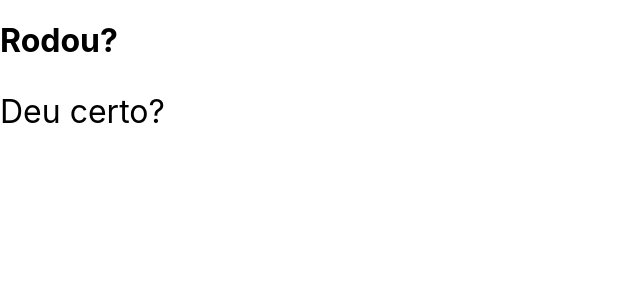
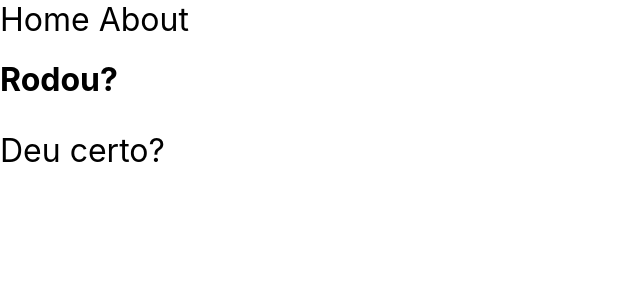
Before and after one commit to RicardoIreno/meu-site-dev, a Next.js app: page / in a window 1280 px wide. Shown: the top 300 px of the page, without its empty margins (0-640 px from the left). Built offline with nearby package versions, Linux system fonts and the light colour scheme.

Commit message:
Fixing components - using typescript

```diff
--- /dev/null
+++ b/src/components/MenuHeader/style.js
@@ -0,0 +1,9 @@
+import styled from 'styled-components'
+
+export const MenuHS = styled.div`
+  width: 100%;
+  display: flex;
+  flex-direction: row;
+  font-size: 1.3rem;
+
+`
--- /dev/null
+++ b/src/components/SiteHeader/SiteHeader.tsx
@@ -0,0 +1,25 @@
+import React, {ReactNode} from 'react'
+import { SiteHeaderStyle } from './style'
+import Link from 'next/link'
+
+interface Props {
+	children?: ReactNode
+}
+
+const MenuHeader = ({children}: Props) => {
+	return (
+
+		<SiteHeaderStyle>
+
+			<Link href="/">
+				<a>Home</a>
+			</Link>{' '}
+			<Link href="/">
+				<a>About</a>
+			</Link>{' '}
+
+		</SiteHeaderStyle>
+	)
+}
+
+export default MenuHeader
--- /dev/null
+++ b/src/components/SiteHeader/style.js
@@ -0,0 +1,6 @@
+import styled from 'styled-components'
+
+export const SiteHeaderStyle = styled.header`
+  font-size: 2rem;
+
+`
--- /dev/null
+++ b/src/components/Template/Template.tsx
@@ -0,0 +1,14 @@
+import React, {ReactNode} from 'react'
+import { SomeStyled } from './style'
+
+interface Props {
+	children?: ReactNode
+}
+
+export default function Template( { children }: Props ) {
+	return (
+		<SomeStyled>
+		  {children}
+		</SomeStyled>
+		)
+	}
--- a/src/components/Template/index.tsx
+++ /dev/null
@@ -1,15 +0,0 @@
-import * as React from 'react'
-import { SomeStyled } from './style'
-
-interface TemplateProps {
-	children: JSX.Element | JSX.Element[];
-  important: boolean;
-}
-
-export default function Template( { children, important }: TemplateProps ) {
-	return (
-		<SomeStyled>
-		  {children}
-		</SomeStyled>
-		)
-	}
--- a/src/components/index.js
+++ b/src/components/index.js
@@ -1,3 +1,4 @@
-import Template from "./Template"
+import Template from "./Template/Template"
+import SiteHeader from "./SiteHeader/SiteHeader"
 
-export { Template }
+export { Template, SiteHeader }
--- a/src/pages/index.js
+++ b/src/pages/index.js
@@ -1,6 +1,6 @@
 import Head from 'next/head'
 import Image from 'next/image'
-import { Template } from '../components'
+import { Template, SiteHeader } from '../components'
 
 export default function Home() {
   return (
@@ -10,6 +10,8 @@ export default function Home() {
         <meta name="description" content="Portfólio Ricardo" />
         <link rel="icon" href="/favicon.ico" />
       </Head>
+
+      <SiteHeader />
 
       <main>
         <h1>Rodou?</h1>
```
Also changed, not shown: src/components/MenuHeader/MenuHeader.tsx (added, +24 -0 lines), 1 other file (tests, documents, lock files or other folders).
